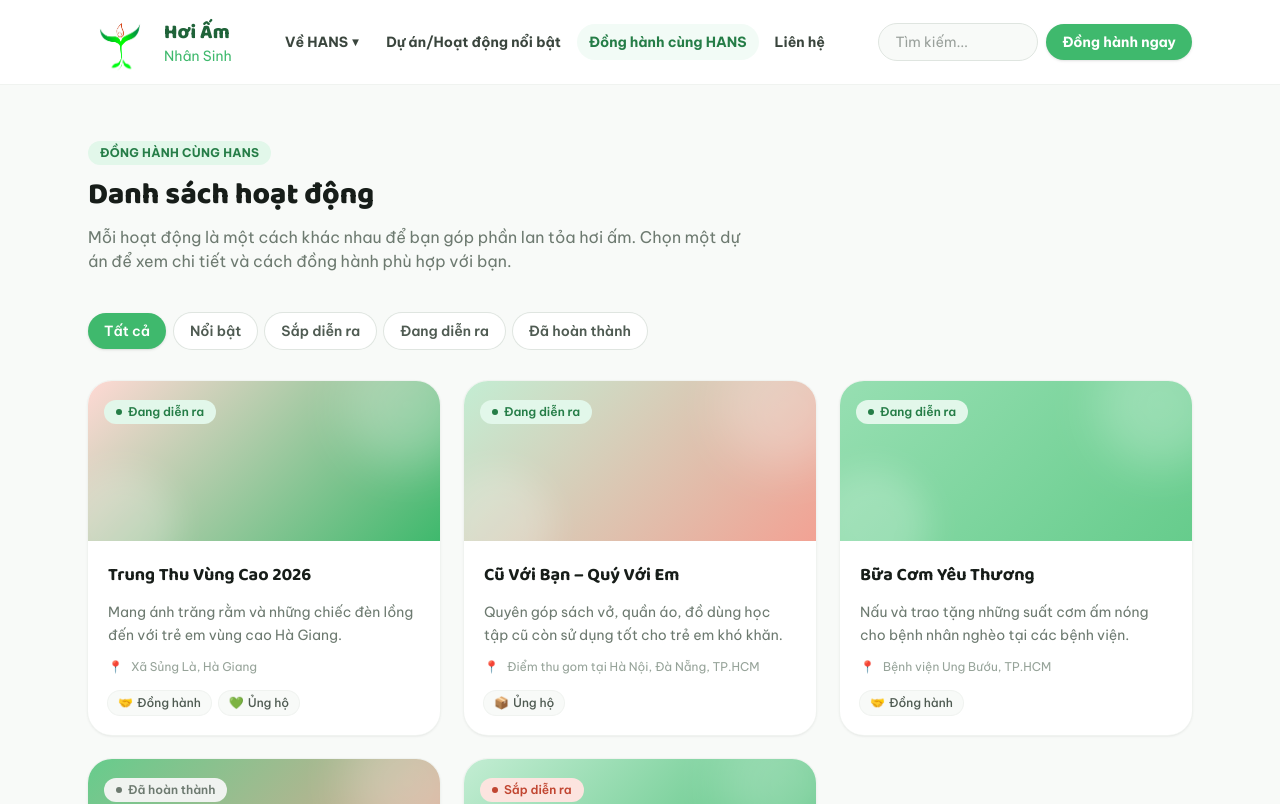
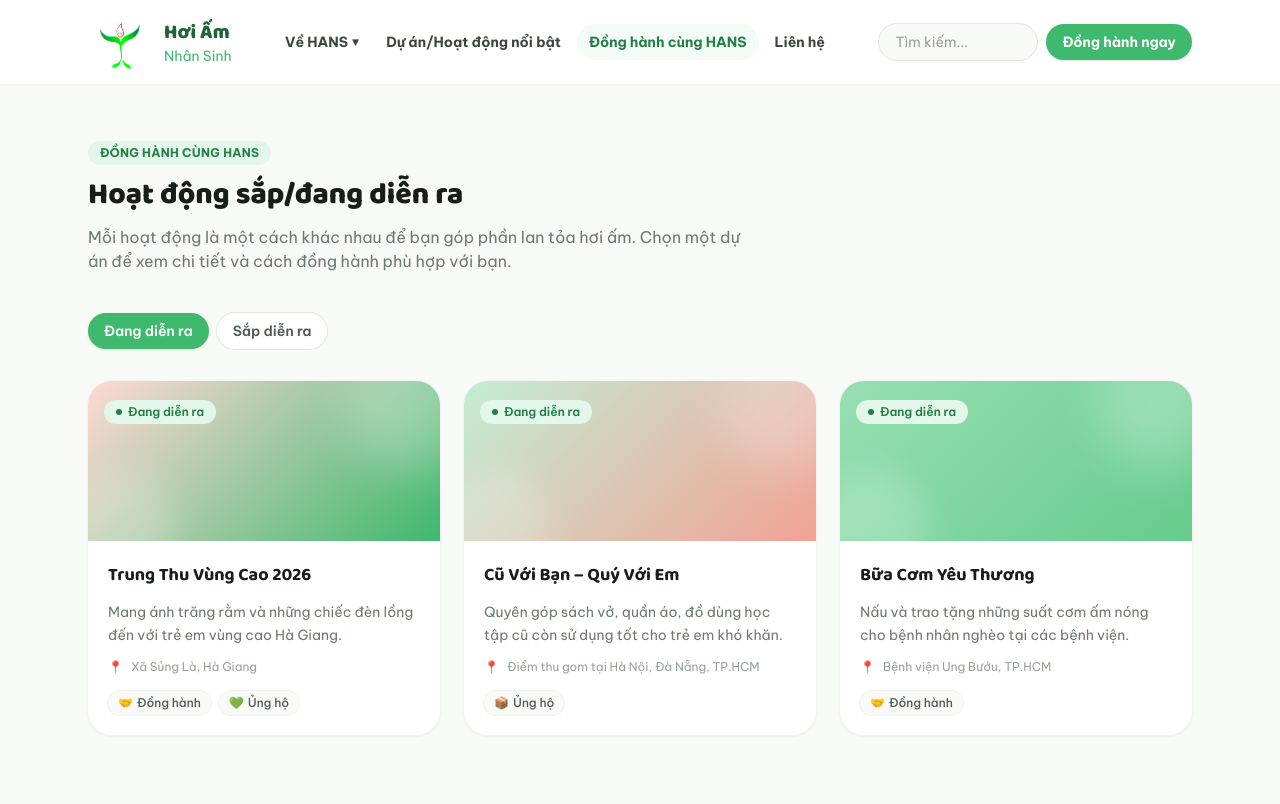
Before and after one commit to ChiNg-02/Website-Hans, a React (Vite) app: page /hoat-dong in a window 1280 px wide. Shown: the top 804 px of the page. Built offline with nearby package versions, Linux system fonts and the light colour scheme.

Commit message:
Xoa filter danh sach hoat dong

```diff
--- a/src/pages/activities/ActivityListing.tsx
+++ b/src/pages/activities/ActivityListing.tsx
@@ -8,18 +8,15 @@ import type { ActivityStatus } from "../../types/activity";
 type FilterKey = "all" | "featured" | ActivityStatus;
 
 const FILTERS: { key: FilterKey; label: string }[] = [
-  { key: "all", label: "Tất cả" },
-  { key: "featured", label: "Nổi bật" },
+  { key: "ongoing", label: "Đang diễn ra" },
   { key: "upcoming", label: "Sắp diễn ra" },
-  { key: "ongoing", label: "Đang diễn ra" },
-  { key: "past", label: "Đã hoàn thành" },
 ];
 
 export function ActivityListing() {
   const [searchParams, setSearchParams] = useSearchParams();
-  const filterParam = (searchParams.get("filter") as FilterKey) ?? "all";
+  const filterParam = (searchParams.get("filter") as FilterKey) ?? "ongoing";
   const [filter, setFilter] = useState<FilterKey>(
-    FILTERS.some((f) => f.key === filterParam) ? filterParam : "all",
+    FILTERS.some((f) => f.key === filterParam) ? filterParam : "ongoing",
   );
 
   const filtered = useMemo(() => {
@@ -37,7 +34,7 @@ export function ActivityListing() {
     <div className="mx-auto max-w-6xl px-4 py-14 sm:px-6">
       <SectionHeading
         eyebrow="Đồng hành cùng HANS"
-        title="Danh sách hoạt động"
+        title="Hoạt động sắp/đang diễn ra"
         description="Mỗi hoạt động là một cách khác nhau để bạn góp phần lan tỏa hơi ấm. Chọn một dự án để xem chi tiết và cách đồng hành phù hợp với bạn."
       />
 
```
